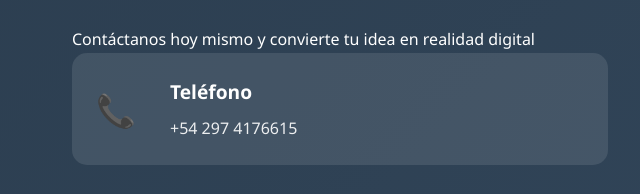
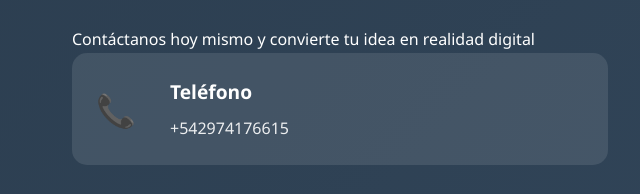
Before and after one commit to mwm1987/techsolution-website, a plain HTML site: page index.html in a window 1280 px wide. Shown: the part 4234-4428 px from the top of the page, 0-640 px from the left. Drawn offline with Linux system fonts and the light colour scheme.

Commit message:
Update index.html

```diff
--- a/index.html
+++ b/index.html
@@ -664,7 +664,7 @@
                         <div class="contact-icon">📞</div>
                         <div class="contact-details">
                             <h3>Teléfono</h3>
-                            <p>+54 297 4176615</p>
+                            <p>+542974176615</p>
                         </div>
                     </div>
 
```
